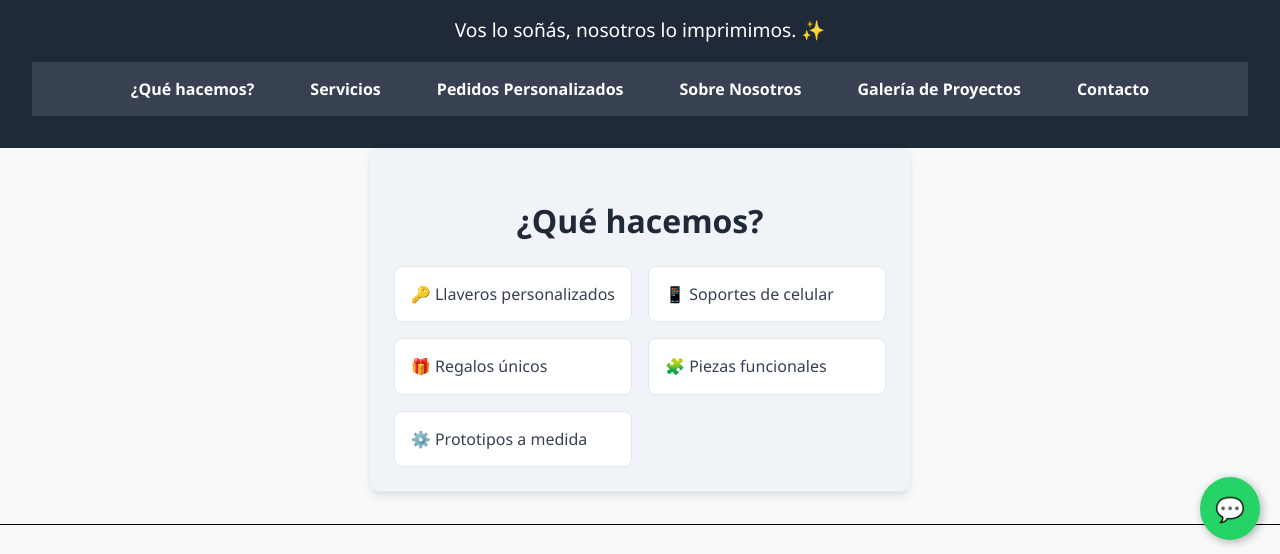
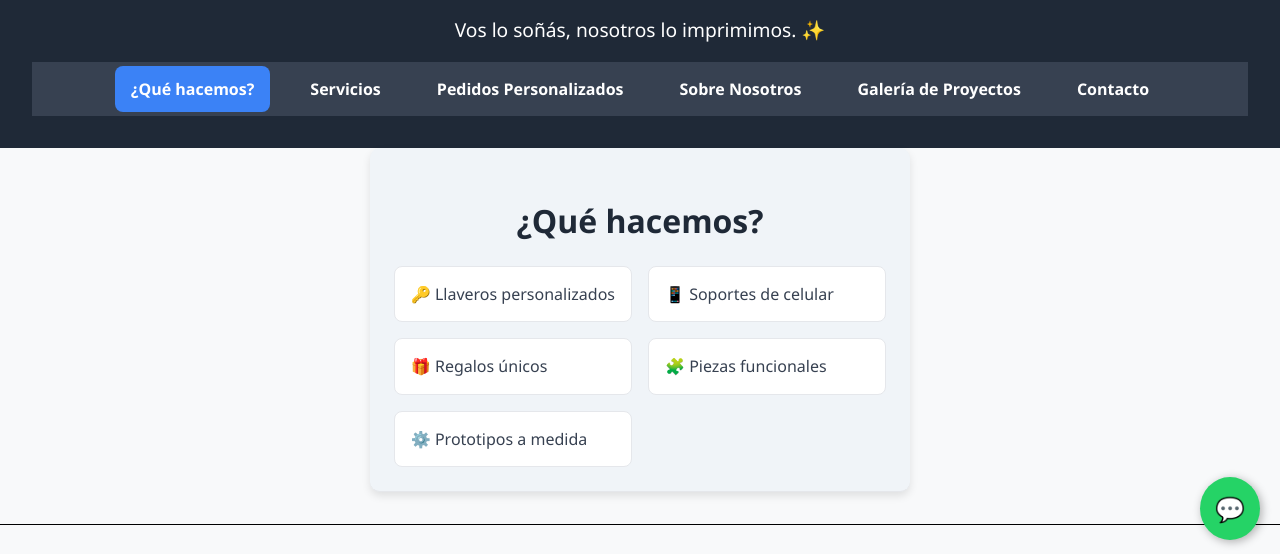
Before and after one commit to xSantiiiiiiiiiiiix/htdocs, a plain HTML site: page index.html in a window 1280 px wide. Shown: the part 240-794 px from the top of the page. Drawn offline with Linux system fonts and the light colour scheme.

Commit message:
Add files via upload

```diff
--- a/index.html
+++ b/index.html
@@ -102,7 +102,7 @@
         <p>&copy; 2025 AMedida3D - Todos los derechos reservados.</p>
     </footer>
 
-    <a href="https://wa.me/5493434610995" class="whatsapp-float" target="_blank">&#128172;</a>
+    <a href="https://wa.me/5493434150181" class="whatsapp-float" target="_blank">&#128172;</a>
 
     <script>
         document.addEventListener('DOMContentLoaded', () => {
@@ -143,6 +143,30 @@
                 lastScrollY = window.scrollY;
             });
         });
+
+        document.addEventListener('DOMContentLoaded', () => {
+            const sections = document.querySelectorAll('section');
+            const navLinks = document.querySelectorAll('nav ul li a');
+
+            const observer = new IntersectionObserver((entries) => {
+                entries.forEach(entry => {
+                    if (entry.isIntersecting) {
+                        navLinks.forEach(link => {
+                            link.classList.remove('active');
+                            if (link.getAttribute('href').substring(1) === entry.target.id) {
+                                link.classList.add('active');
+                            }
+                        });
+                    }
+                });
+            }, {
+                threshold: 0.6
+            });
+
+            sections.forEach(section => {
+                observer.observe(section);
+            });
+        });
     </script>
 </body>
 </html>
--- a/style.css
+++ b/style.css
@@ -148,6 +148,18 @@ nav {
                 nav ul li a:hover {
                     background: #3b82f6;
                 }
+
+            nav ul li a.active {
+                color: white;
+                background: #3b82f6;
+                text-decoration: none;
+            }
+
+            nav ul li a.active:hover {
+                background: #2563eb;
+                color: white;
+                text-decoration: none;
+            }
 
 nav.floating {
     position: fixed;
@@ -412,3 +424,7 @@ form input[type="submit"]:hover {
     object-fit: contain;
     border-radius: 8px;
 }
+
+:target {
+    scroll-margin-top: 80px;
+}
```
Also changed, not shown: papelera/contacto.html (line endings or trailing spaces), papelera/galeria.html (line endings or trailing spaces), papelera/nosotros.html (line endings or trailing spaces), papelera/pedidos.html (line endings or trailing spaces), papelera/servicios.html (line endings or trailing spaces).
